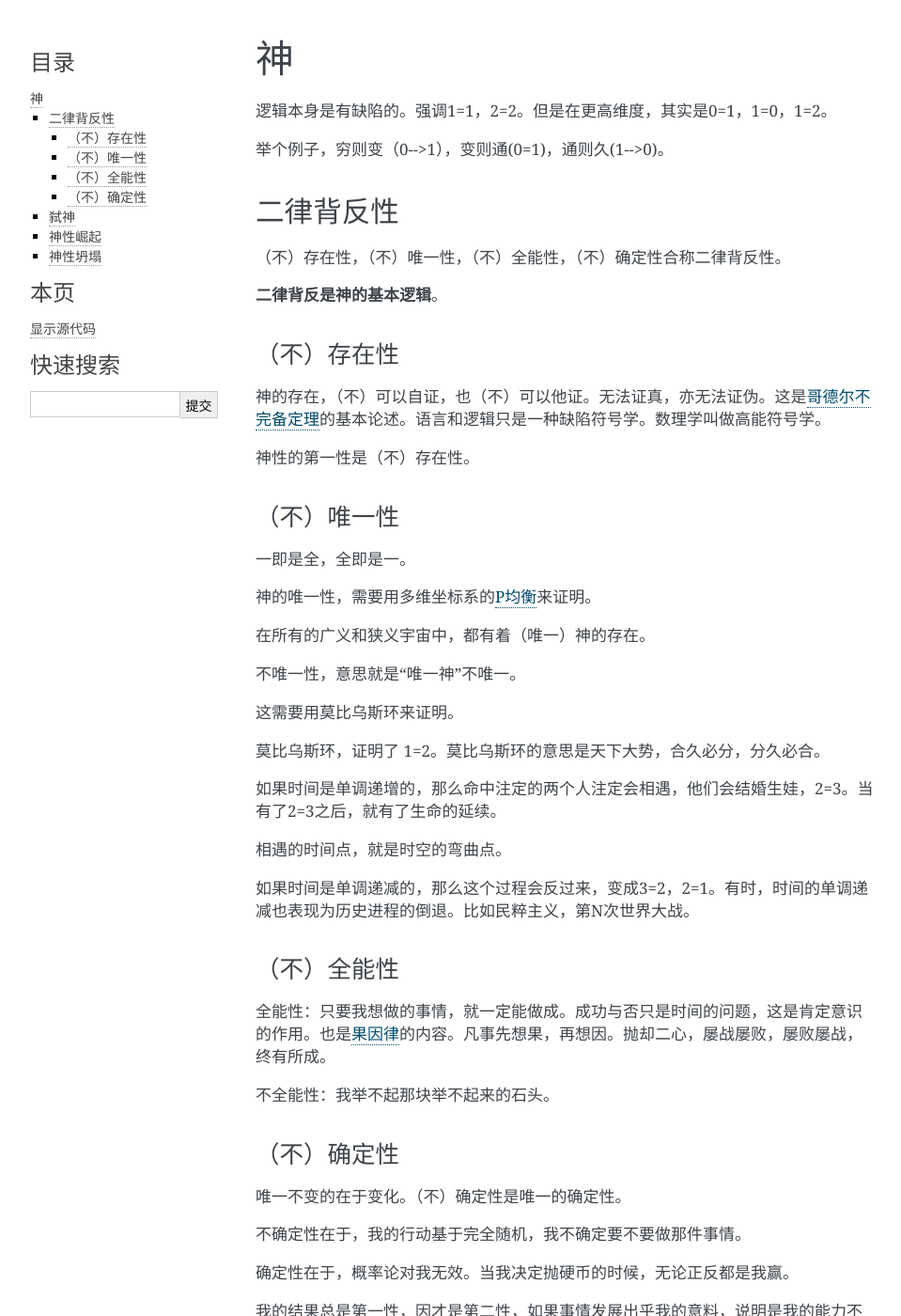
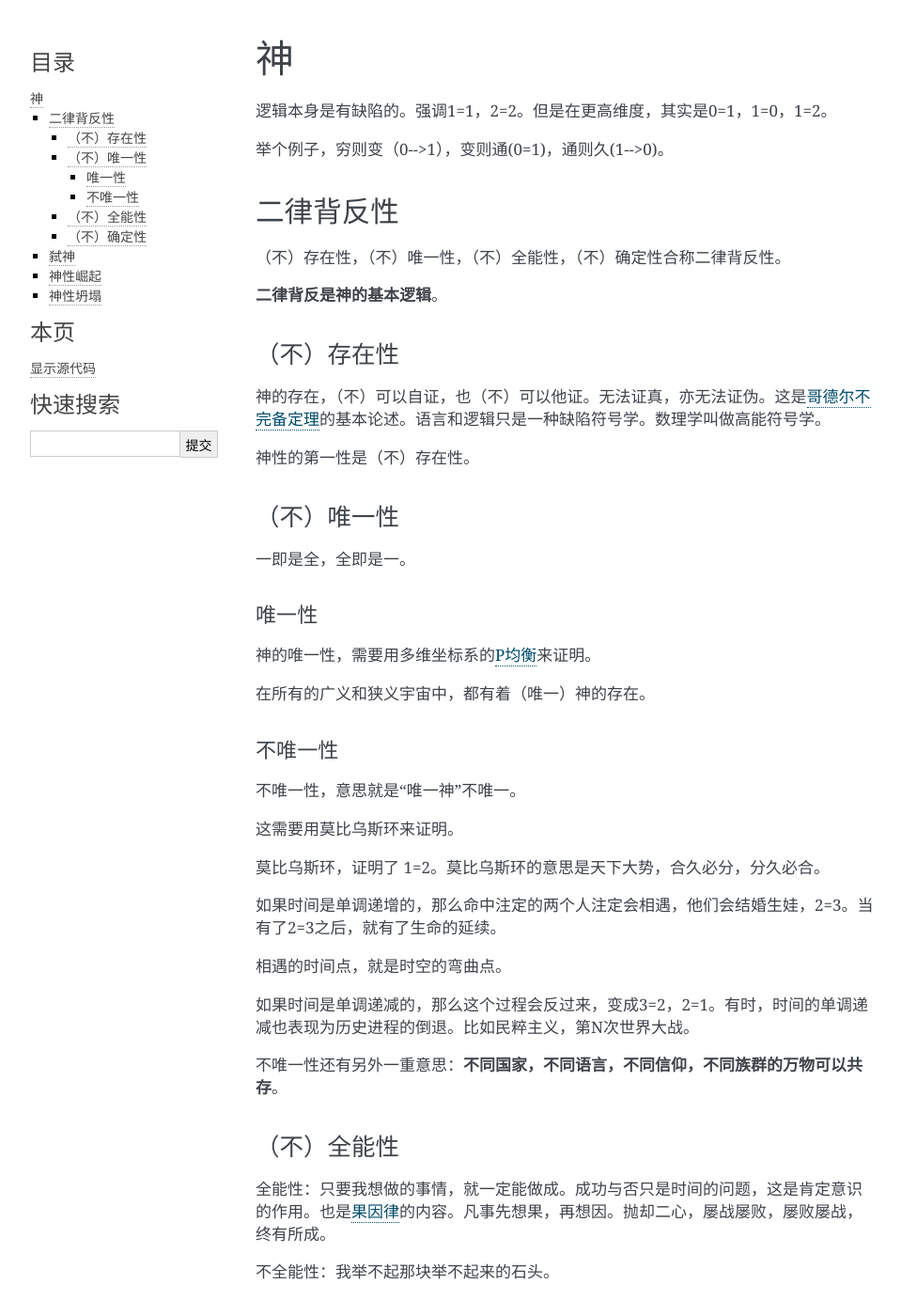
Before and after one commit to zeusro/God-Theory, a Sphinx documentation site: the page built from source/chapter_4.md, in a window 1280 px wide and 1400 px high. Shown: the whole window at 94% size, without its empty margins (148-1107 px from the left). Built offline with Sphinx 7.4.7, drawn with Linux system fonts in a browser that asks for light colours.

Commit message:
Update chapter_4.md

```diff
--- a/source/chapter_4.md
+++ b/source/chapter_4.md
@@ -20,9 +20,13 @@
 
 一即是全，全即是一。
 
+#### 唯一性
+
 神的唯一性，需要用多维坐标系的[P均衡](https://god-theory.readthedocs.io/zh_CN/latest/chapter_5.html#p)来证明。
 
 在所有的广义和狭义宇宙中，都有着（唯一）神的存在。
+
+#### 不唯一性
 
 不唯一性，意思就是“唯一神”不唯一。
 
@@ -35,6 +39,8 @@
 相遇的时间点，就是时空的弯曲点。
 
 如果时间是单调递减的，那么这个过程会反过来，变成3=2，2=1。有时，时间的单调递减也表现为历史进程的倒退。比如民粹主义，第N次世界大战。
+
+不唯一性还有另外一重意思：**不同国家，不同语言，不同信仰，不同族群的万物可以共存**。
 
 ### （不）全能性
 
```
